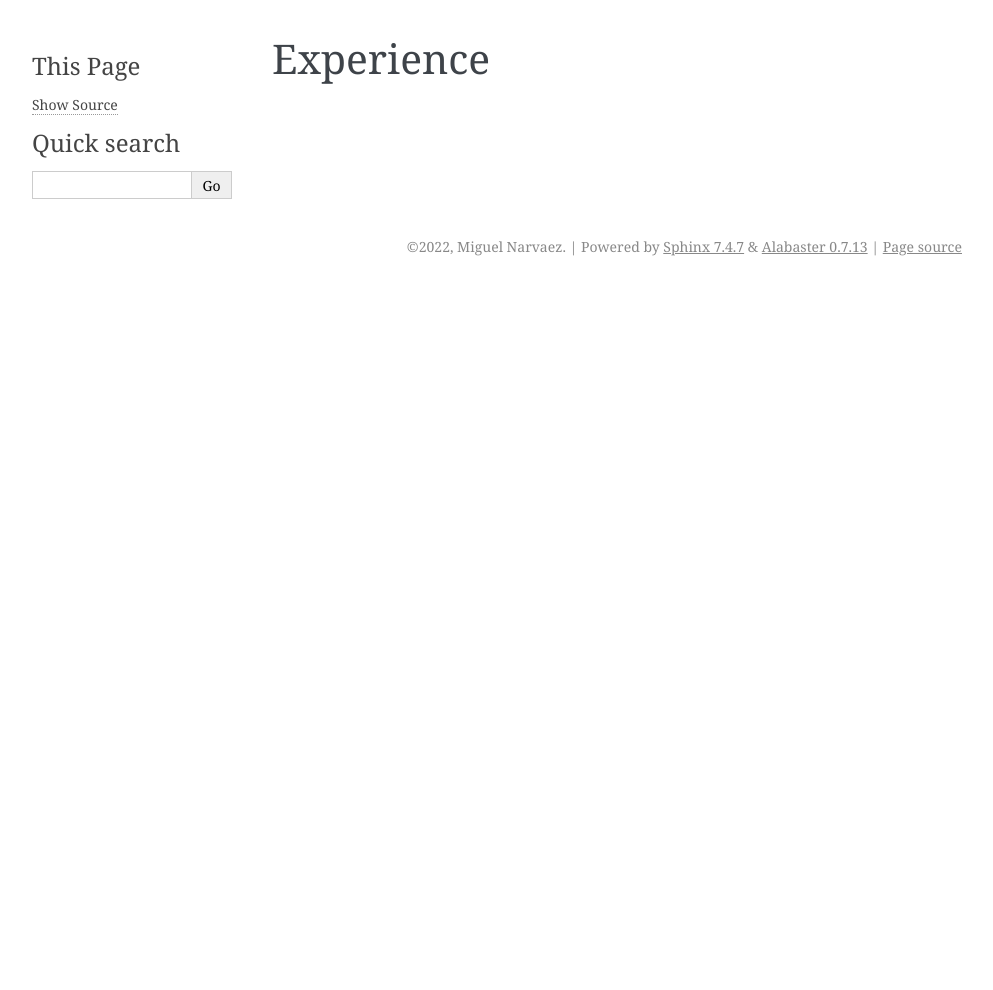
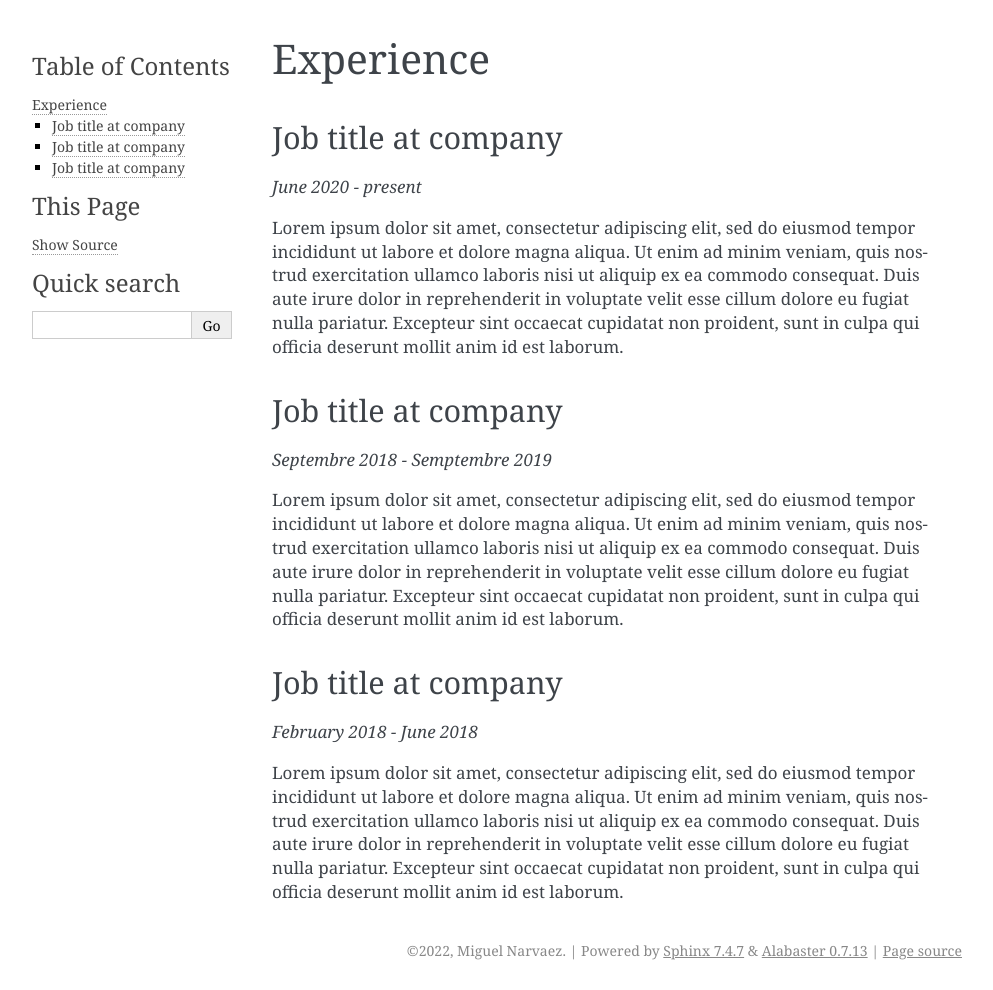
Before and after one commit to ElMiguelNarvaez/cv, a Sphinx documentation site: the page built from source/experience.md, in a window 1280 px wide. Shown: the whole page, without its empty margins (148-1141 px from the left). Built offline with Sphinx 7.4.7, drawn with Linux system fonts in a browser that asks for light colours; before the commit the page ends 900 px from its top, so only the background shows below that.

Commit message:
Adding experience structure

```diff
--- a/source/experience.md
+++ b/source/experience.md
@@ -1 +1,17 @@
 # Experience
+
+## Job title at company
+*June 2020 - present*
+
+Lorem ipsum dolor sit amet, consectetur adipiscing elit, sed do eiusmod tempor incididunt ut labore et dolore magna aliqua. Ut enim ad minim veniam, quis nostrud exercitation ullamco laboris nisi ut aliquip ex ea commodo consequat. Duis aute irure dolor in reprehenderit in voluptate velit esse cillum dolore eu fugiat nulla pariatur. Excepteur sint occaecat cupidatat non proident, sunt in culpa qui officia deserunt mollit anim id est laborum.
+
+
+## Job title at company
+*Septembre 2018 - Semptembre 2019*
+
+Lorem ipsum dolor sit amet, consectetur adipiscing elit, sed do eiusmod tempor incididunt ut labore et dolore magna aliqua. Ut enim ad minim veniam, quis nostrud exercitation ullamco laboris nisi ut aliquip ex ea commodo consequat. Duis aute irure dolor in reprehenderit in voluptate velit esse cillum dolore eu fugiat nulla pariatur. Excepteur sint occaecat cupidatat non proident, sunt in culpa qui officia deserunt mollit anim id est laborum.
+
+## Job title at company
+*February 2018 - June 2018*
+
+Lorem ipsum dolor sit amet, consectetur adipiscing elit, sed do eiusmod tempor incididunt ut labore et dolore magna aliqua. Ut enim ad minim veniam, quis nostrud exercitation ullamco laboris nisi ut aliquip ex ea commodo consequat. Duis aute irure dolor in reprehenderit in voluptate velit esse cillum dolore eu fugiat nulla pariatur. Excepteur sint occaecat cupidatat non proident, sunt in culpa qui officia deserunt mollit anim id est laborum.
```
